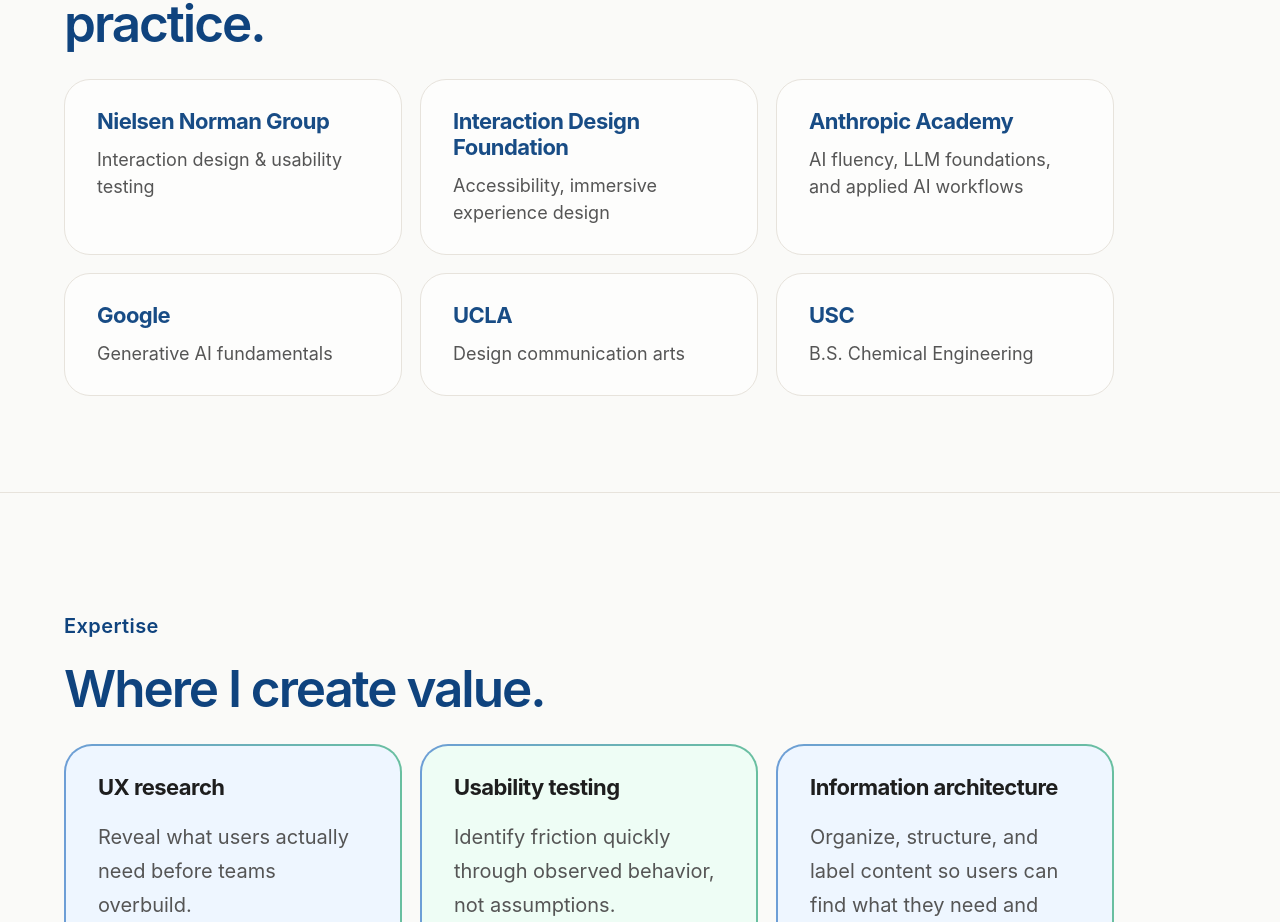
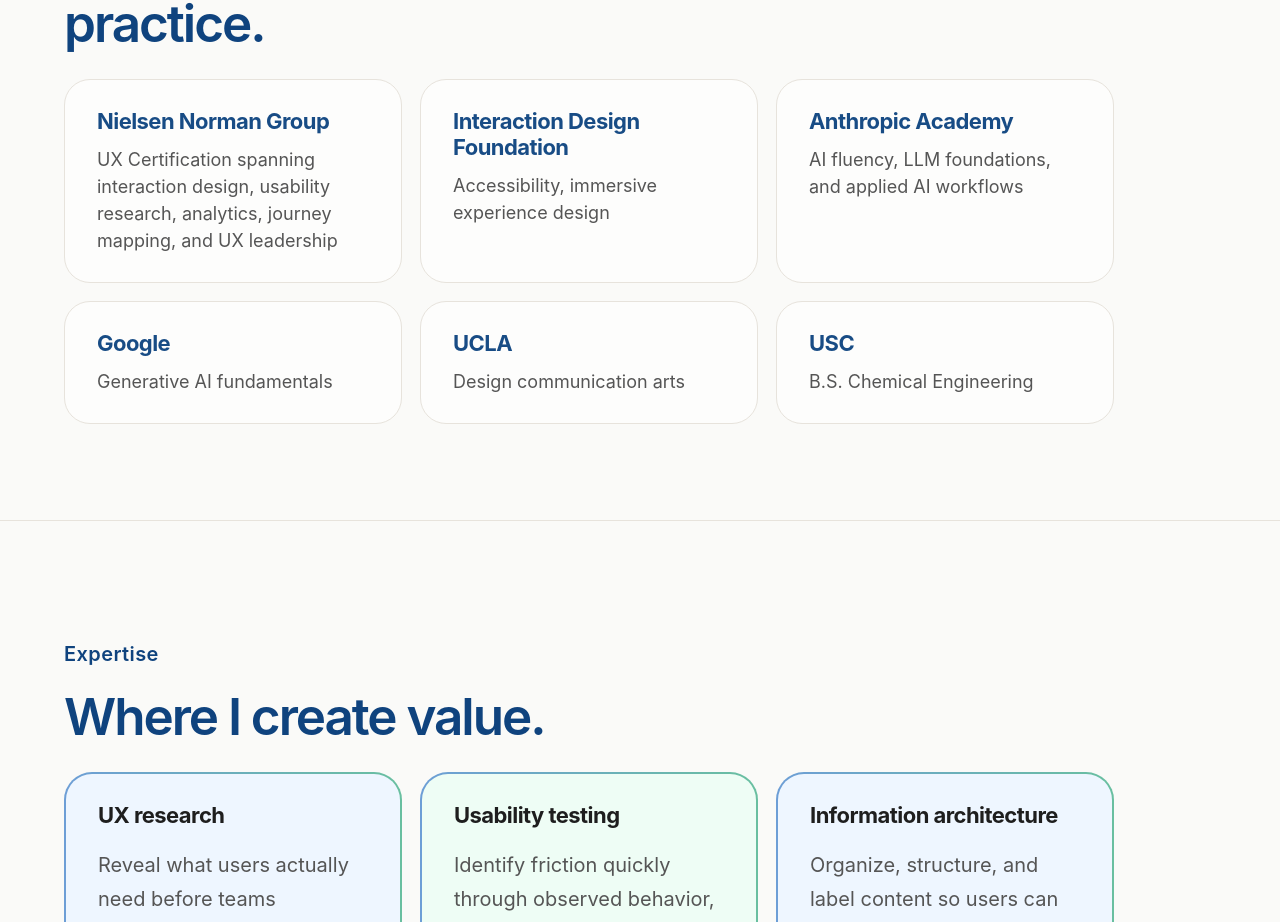
Before and after one commit to micheleroohani/michele-harper-portfolio, a React (Vite) app: page / in a window 1280 px wide. Shown: the part 1715-2637 px from the top of the page. Built offline with nearby package versions, Linux system fonts and the light colour scheme.

Commit message:
Enhance credential description for Nielsen Norman Group
Expanded description of UX Certification from Nielsen Norman Group.

```diff
--- a/src/main.jsx
+++ b/src/main.jsx
@@ -125,9 +125,11 @@
 
   <div className="credentialsGrid">
     <div className="credentialCard">
-      <h3>Nielsen Norman Group</h3>
-      <p>Interaction design & usability testing</p>
-    </div>
+       <h3>Nielsen Norman Group</h3>
+  <p>
+    UX Certification spanning interaction design, usability research, analytics, journey mapping, and UX leadership
+  </p>
+</div>
 
     <div className="credentialCard">
       <h3>Interaction Design Foundation</h3>
```
